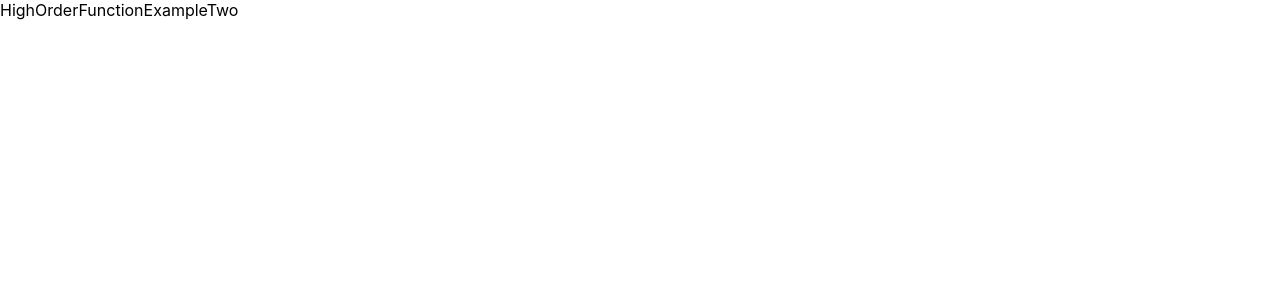
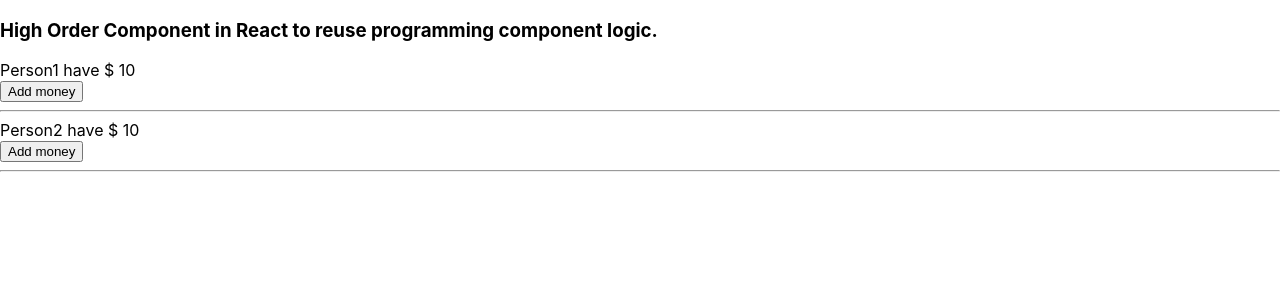
Before and after one commit to Ravinder2401/react-hoc, a React (Create React App) app: page / in a window 1280 px wide. Shown: the top 300 px of the page. Built offline with nearby package versions, Linux system fonts and the light colour scheme.

Commit message:
React Higher Order Component Example 1

```diff
--- a/src/App.js
+++ b/src/App.js
@@ -1,12 +1,16 @@
 import React from 'react'
 import HighOrderFunction from './Components/HighOrderFunction'
 import HighOrderFunctionExampleTwo from './Components/HighOrderFunctionExampleTwo'
+import Person1 from './Components/Person1'
+import Person2 from './Components/Person2'
 
 const App = () => {
   return (
     <>
     {/* <HighOrderFunction/> */}
-    <HighOrderFunctionExampleTwo/>
+    {/* <HighOrderFunctionExampleTwo/> */}
+    <Person1/>
+    <Person2/>
     </>
   )
 }
--- /dev/null
+++ b/src/Components/HOC.jsx
@@ -0,0 +1,21 @@
+import React, { useState } from 'react'
+
+const HOC = (OriginalComponent) => {
+  const NewComponent = () => {
+    const [money,setMoney] = useState(10);
+    const handleIncrease = () => {
+        setMoney(money * 2);
+    };
+    return <OriginalComponent handleIncrease={handleIncrease} money={money}/>
+  }
+  return NewComponent;
+}
+
+export default HOC
+
+// A Higher order component takes a component (wrapped component) as a input and return an Enhanced component as output.Or It's a plain javascript function that takes component as an argument and return an enhanced component as output.
+
+// It simply takes a component as a input and return a new updated component as output. Used to enhance program logic.
+
+
+// video link -> https://youtu.be/J5P0q7EROfw?si=JHjx1Ix6lfXgkh2-
--- /dev/null
+++ b/src/Components/Person1.jsx
@@ -0,0 +1,15 @@
+import React from 'react'
+import HOC from './HOC';
+
+const Person1 = ({money,handleIncrease}) => {
+  return (
+    <>
+    <h3>High Order Component in React to reuse programming component logic.</h3>
+    <div>Person1 have $ {money}</div>
+    <button onClick={handleIncrease}>Add money</button>
+    <hr/>
+    </>
+  )
+}
+
+export default HOC(Person1);
--- /dev/null
+++ b/src/Components/Person2.jsx
@@ -0,0 +1,14 @@
+import React from 'react'
+import HOC from './HOC';
+
+const Person2 = ({money,handleIncrease}) => {
+  return (
+    <>
+    <div>Person2 have $ {money}</div>
+    <button onClick={handleIncrease}>Add money</button>
+    <hr/>
+    </>
+  )
+}
+
+export default HOC(Person2);
```
